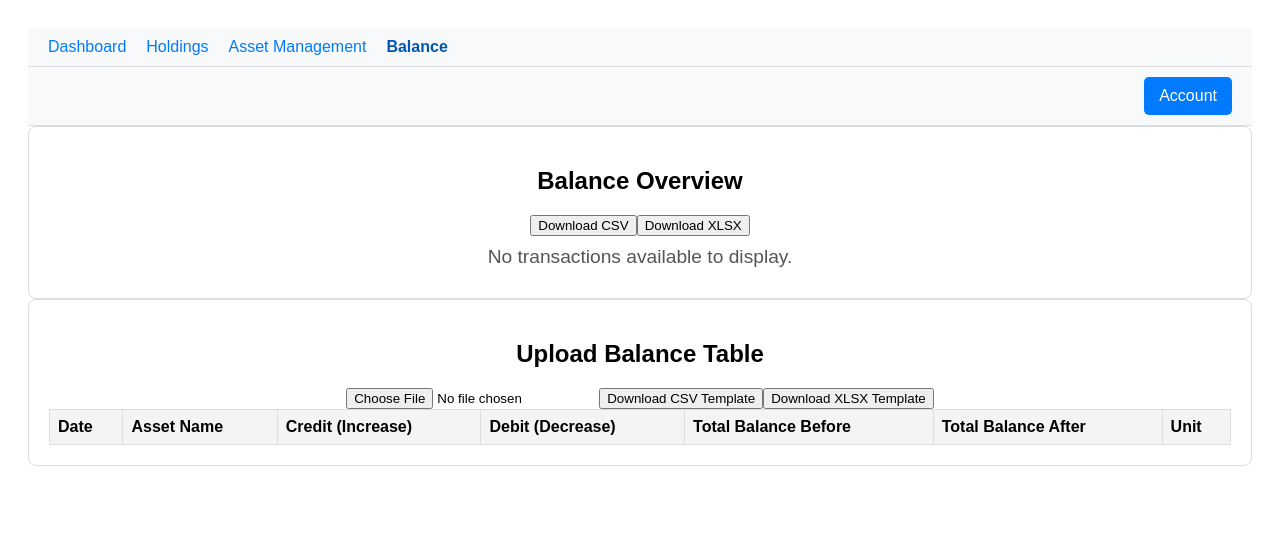
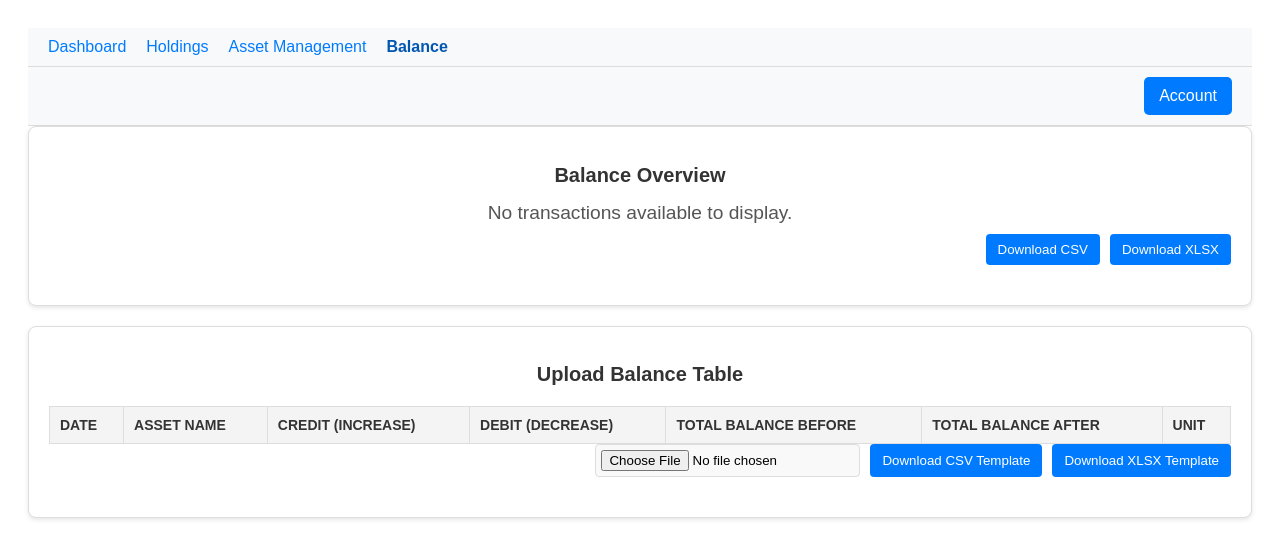
Before and after one commit to fintrack-project/financial-tracker-frontend, a React (Create React App) app: page /balance in a window 1280 px wide. Shown: the top 558 px of the page. Built offline with nearby package versions, Linux system fonts and the light colour scheme.

Commit message:
balance overview table and upload

```diff
--- a/src/components/BalanceTable/BalanceOverviewTable.css
+++ b/src/components/BalanceTable/BalanceOverviewTable.css
@@ -3,4 +3,39 @@
   border: 1px solid #ddd;
   border-radius: 8px;
   background-color: #fff;
+  box-shadow: 0 2px 4px rgba(0, 0, 0, 0.1);
+  margin-bottom: 20px;
 }
+
+.balance-overview-container h2 {
+  font-size: 20px;
+  margin-bottom: 15px;
+  color: #333;
+}
+
+.file-actions {
+  display: flex;
+  gap: 10px;
+  margin-bottom: 20px;
+}
+
+.file-actions button {
+  padding: 8px 12px;
+  background-color: #007bff;
+  color: white;
+  border: none;
+  border-radius: 4px;
+  cursor: pointer;
+  transition: background-color 0.3s ease;
+}
+
+.file-actions button:hover {
+  background-color: #0056b3;
+}
+
+.no-transactions-message {
+  text-align: center;
+  color: #666;
+  font-size: 14px;
+  margin-top: 20px;
+}
--- a/src/components/BalanceTable/BalanceOverviewTable.tsx
+++ b/src/components/BalanceTable/BalanceOverviewTable.tsx
@@ -35,15 +35,15 @@ const BalanceOverviewTable: React.FC<BalanceOverviewTableProps> = ({ transaction
   return (
     <div className="balance-overview-container">
       <h2>Balance Overview</h2>
-      <div className="file-actions">
-        <button onClick={() => handleFileDownload('csv')}>Download CSV</button>
-        <button onClick={() => handleFileDownload('xlsx')}>Download XLSX</button>
-      </div>
       {transactions.length > 0 ? (
         <TransactionTable transactions={transactions} />
       ) : (
         <p>No transactions available to display.</p>
       )}
+      <div className="file-actions">
+        <button onClick={() => handleFileDownload('csv')}>Download CSV</button>
+        <button onClick={() => handleFileDownload('xlsx')}>Download XLSX</button>
+      </div>
     </div>
   );
 };
--- a/src/components/BalanceTable/TransactionTable.css
+++ b/src/components/BalanceTable/TransactionTable.css
@@ -1,16 +1,40 @@
 .transaction-table {
   width: 100%;
   border-collapse: collapse;
+  margin-top: 20px;
+  font-size: 14px;
+  color: #333;
 }
 
 .transaction-table th,
 .transaction-table td {
   border: 1px solid #ddd;
-  padding: 8px;
+  padding: 10px;
   text-align: left;
 }
 
 .transaction-table th {
   background-color: #f4f4f4;
   font-weight: bold;
+  color: #333;
+  text-transform: uppercase;
 }
+
+.transaction-table tr:nth-child(even) {
+  background-color: #f9f9f9;
+}
+
+.transaction-table tr:hover {
+  background-color: #f1f1f1;
+}
+
+.transaction-table td {
+  vertical-align: middle;
+}
+
+.transaction-table-empty {
+  text-align: center;
+  color: #666;
+  font-size: 14px;
+  padding: 20px;
+}
--- a/src/components/BalanceTable/UploadBalanceTable.css
+++ b/src/components/BalanceTable/UploadBalanceTable.css
@@ -3,4 +3,76 @@
   border: 1px solid #ddd;
   border-radius: 8px;
   background-color: #fff;
+  box-shadow: 0 2px 4px rgba(0, 0, 0, 0.1);
+  margin-top: 20px;
 }
+
+.upload-balance-container h2 {
+  font-size: 20px;
+  margin-bottom: 15px;
+  color: #333;
+}
+
+.file-actions {
+  display: flex;
+  justify-content: flex-end;
+  flex-wrap: wrap;
+  gap: 10px;
+  margin-bottom: 20px;
+}
+
+.file-actions input[type="file"] {
+  padding: 5px;
+  border: 1px solid #ddd;
+  border-radius: 4px;
+  background-color: #f9f9f9;
+  cursor: pointer;
+}
+
+.file-actions button {
+  padding: 8px 12px;
+  background-color: #007bff;
+  color: white;
+  border: none;
+  border-radius: 4px;
+  cursor: pointer;
+  transition: background-color 0.3s ease;
+}
+
+.file-actions button:hover {
+  background-color: #0056b3;
+}
+
+.balance-table {
+  width: 100%;
+  border-collapse: collapse;
+  margin-top: 20px;
+}
+
+.balance-table th,
+.balance-table td {
+  border: 1px solid #ddd;
+  padding: 10px;
+  text-align: left;
+}
+
+.balance-table th {
+  background-color: #f4f4f4;
+  font-weight: bold;
+  color: #333;
+}
+
+.balance-table tr:nth-child(even) {
+  background-color: #f9f9f9;
+}
+
+.balance-table tr:hover {
+  background-color: #f1f1f1;
+}
+
+.no-transactions-message {
+  text-align: center;
+  color: #666;
+  font-size: 14px;
+  margin-top: 20px;
+}
--- a/src/components/BalanceTable/UploadBalanceTable.tsx
+++ b/src/components/BalanceTable/UploadBalanceTable.tsx
@@ -62,12 +62,12 @@ const UploadBalanceTable: React.FC = () => {
   return (
     <div className="upload-balance-container">
       <h2>Upload Balance Table</h2>
+      <TransactionTable transactions={transactions} />
       <div className="file-actions">
         <input type="file" accept=".csv, .xlsx" onChange={handleFileUpload} />
         <button onClick={() => handleDownloadTemplate('csv')}>Download CSV Template</button>
         <button onClick={() => handleDownloadTemplate('xlsx')}>Download XLSX Template</button>
       </div>
-      <TransactionTable transactions={transactions} />
     </div>
   );
 };
```
